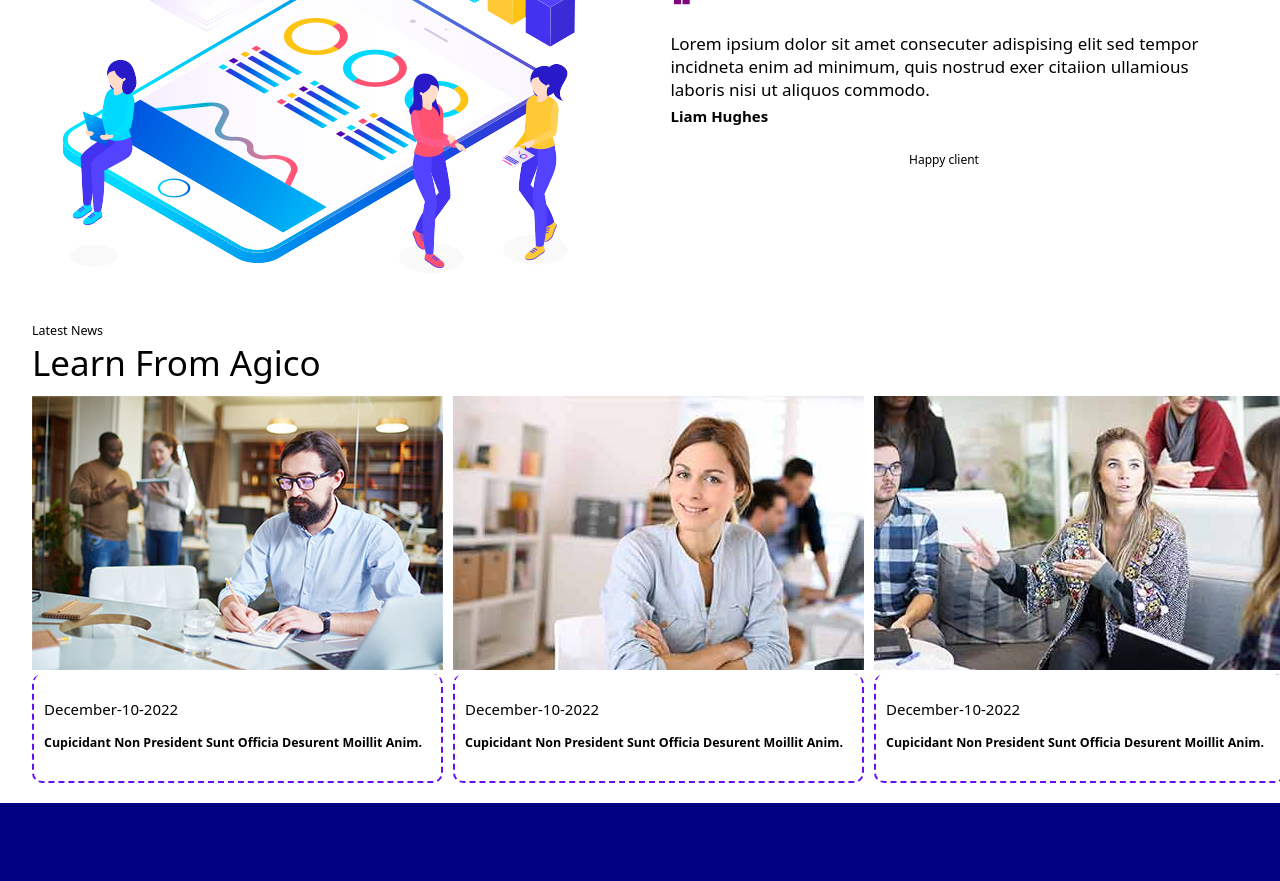
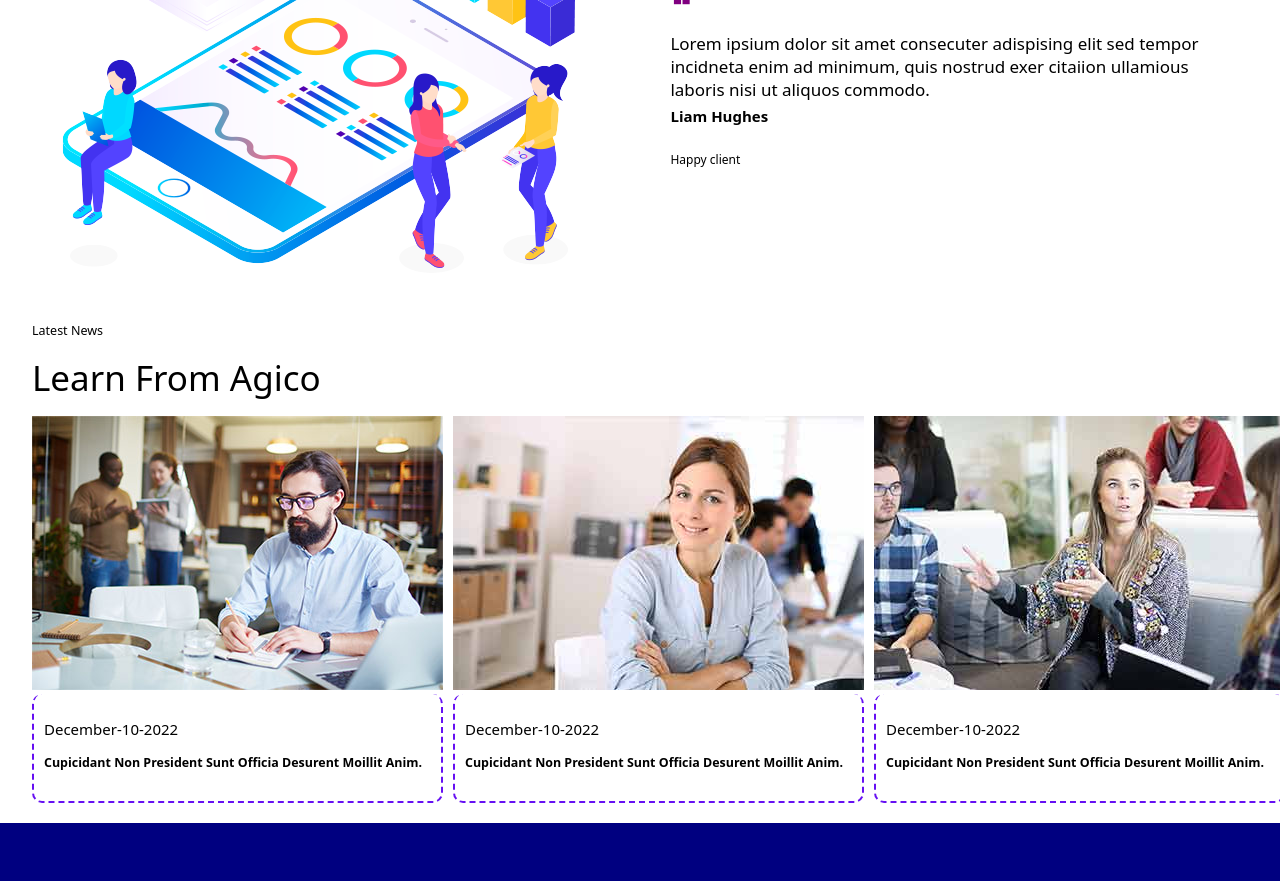
Before and after one commit to Xertifiedloaded/my-first-react-app, a React (Create React App) app: page / in a window 1280 px wide. Shown: the part 3220-4101 px from the top of the page. Built offline with nearby package versions, Linux system fonts and the light colour scheme.

Commit message:
my changes

```diff
--- a/src/components/pages/price.js
+++ b/src/components/pages/price.js
@@ -77,9 +77,9 @@ export default function Price() {
                             </div>
                         </div>
                     </div>
-                    <Swiper></Swiper>
                 </div>
             </section>
+            <Swiper></Swiper>
         </React.Fragment>
     )
 }
--- a/src/index.css
+++ b/src/index.css
@@ -441,11 +441,13 @@ a {
 
 .learn {
     font-size: 35px;
-    padding-bottom: 10px;
+   padding: 15px  0;
 }
 
 small {
     text-transform: capitalize;
+    padding: 30px 0;
+    width: 100%;
     font-weight: 400;
 }
 
@@ -927,7 +929,7 @@ legend {
 }
 
 .msg {
-    text-align: center;
+    text-align: start;
     padding: 20px 0;
 }
 
```
